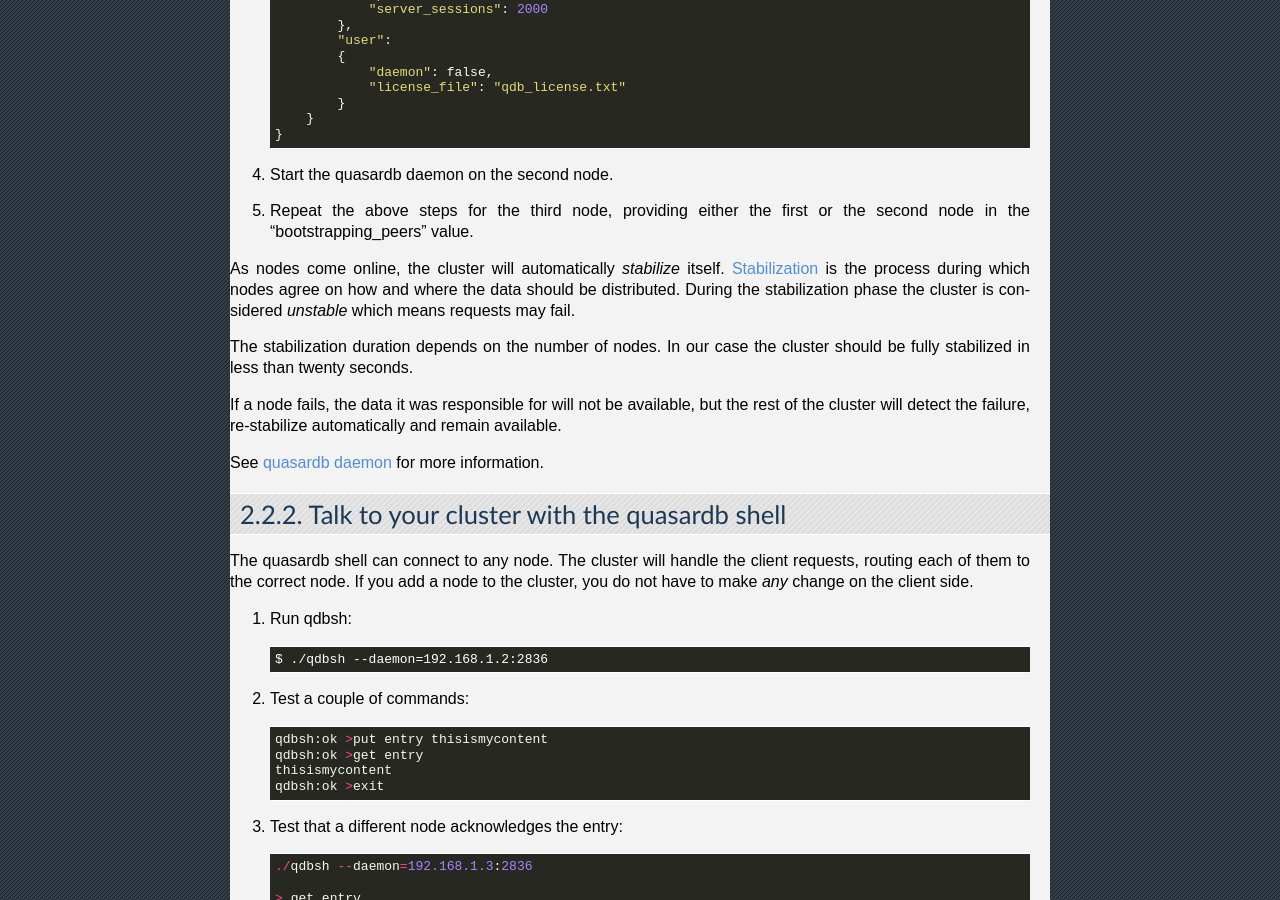
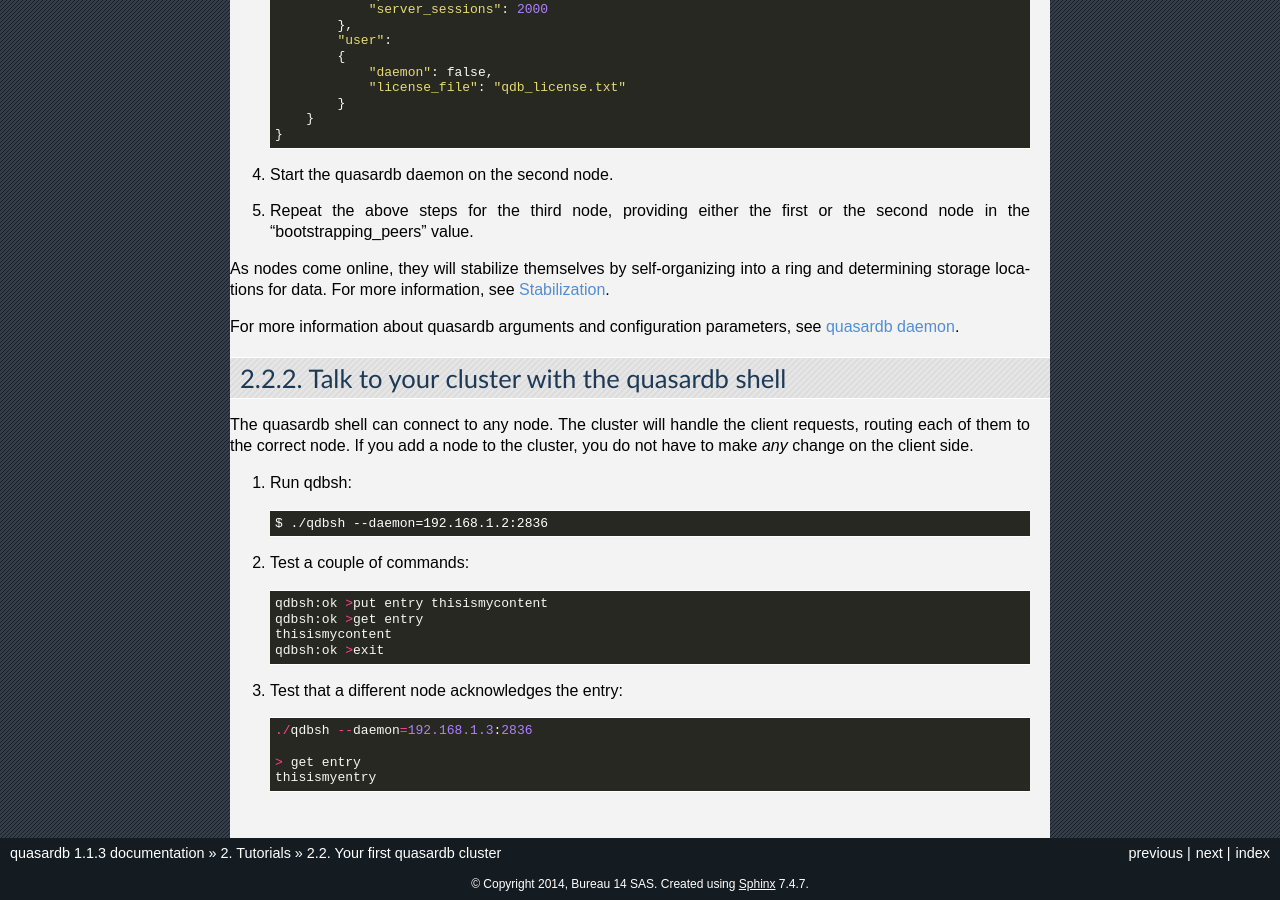
Before and after one commit to iltommi/qdb-documentation, a Sphinx documentation site: the page built from source/tutorials/one_ring.rst, in a window 1280 px wide and 900 px high, scrolled down 2319 px. Built offline with Sphinx 7.4.7, drawn with Linux system fonts in a browser that asks for light colours.

Commit message:
Little bit of cleanup, cross-linking.

```diff
--- a/source/concepts/cluster_organization.rst
+++ b/source/concepts/cluster_organization.rst
@@ -101,11 +103,9 @@ What is a Client?
 
 A client is any piece of software using the quasardb API to create, read, update, or delete data on a quasardb cluster. Clients that are bundled with the quasardb daemon include qdbsh, qdb_httpd, qdb_dbtool, and qdb_comparison. You can also create your own custom clients using the C, Java, or Python API documentation.
 
-Clients communicate to the cluster using the __ framework blah blah blah
-
 .. Expand this section using the definitions of clients from a Chord perspective
 
-
+.. Probably need to refer to data_transfer.rst, as a good chunk of being a client is data transfer.
 
 
 Multithreading
--- a/source/concepts/data_storage.rst
+++ b/source/concepts/data_storage.rst
@@ -181,6 +181,7 @@ Replication also increases the time needed to add a new node to the ring by a fa
 
 
 .. # Stolen from reference/qdbd.rst
+   # Merge into Replication above.
 
 Replication
 -----------
--- a/source/tutorials/one_ring.rst
+++ b/source/tutorials/one_ring.rst
@@ -128,13 +128,10 @@ Configure the Second and Third Nodes
 
 #. Repeat the above steps for the third node, providing either the first or the second node in the "bootstrapping_peers" value.
 
-As nodes come online, the cluster will automatically *stabilize* itself. :term:`Stabilization` is the process during which nodes agree on how and where the data should be distributed. During the stabilization phase the cluster is considered *unstable* which means requests may fail.
+As nodes come online, they will stabilize themselves by self-organizing into a ring and determining storage locations for data. For more information, see :ref:`stabilization`.
 
-The stabilization duration depends on the number of nodes. In our case the cluster should be fully stabilized in less than twenty seconds.
+For more information about quasardb arguments and configuration parameters, see :doc:`../reference/qdbd`.
 
-If a node fails, the data it was responsible for will not be available, but the rest of the cluster will detect the failure, re-stabilize automatically and remain available.
-
-See :doc:`../reference/qdbd` for more information.
 
 Talk to your cluster with the quasardb shell
 =====================================================
```
Also changed, not shown: other parts of source/concepts/cluster_organization.rst (+3 -1 lines), other parts of source/concepts/data_storage.rst (+1 -1 lines).
